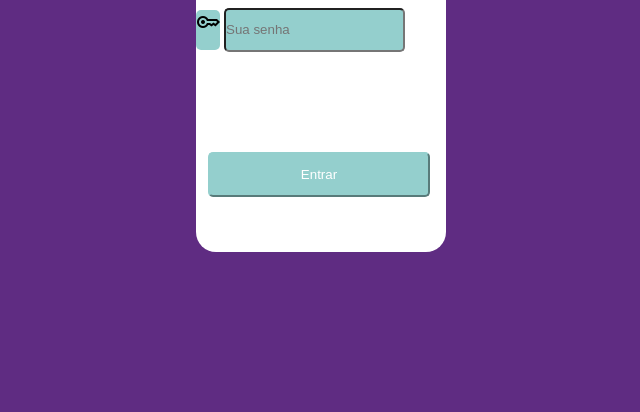
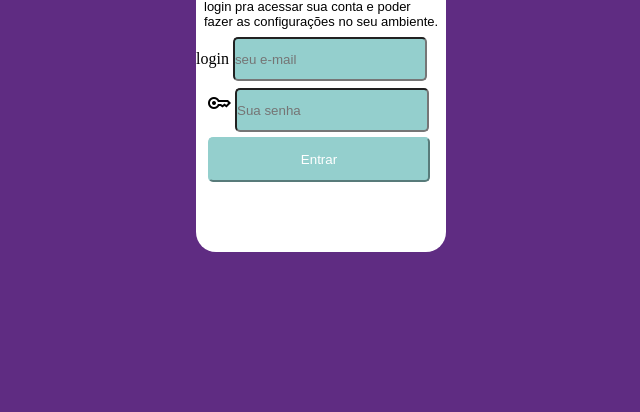
Before and after one commit to Jardel187/pLogin, a plain HTML site: page index.html in a window 1280 px wide. Shown: the part 388-800 px from the top of the page, without its empty margins (319-959 px from the left). Drawn offline with nearby package versions, Linux system fonts and the light colour scheme.

Commit message:
update.0.7

```diff
--- a/estilos/style.css
+++ b/estilos/style.css
@@ -10,6 +10,8 @@ body {
     background-color: #5F2C82;
 }
 
+
+
 main {
     background-color: white;
     width: 250px;
@@ -19,10 +21,23 @@ main {
     margin-top: 160px;
     border-radius: 20px;
 
+
 }
 
 main > h2 {
     text-align: center;
+    position: relative;
+    top: 175px;
+}
+
+main > p {
+    font-family: Arial, Helvetica, sans-serif;
+    font-size: 13px;
+   text-align: left;
+   position: relative;
+   top: 185px;
+   left: 8px;
+
 }
 
 div#login {
@@ -30,23 +45,36 @@ div#login {
         background-color: #94CFCD;
         border-radius: 5px;
         height: 30px;
+        position: relative;
+        top: 193px;
+        width: 190px;
+        height: 40px;
+    }
+
+    label {
+        position: relative;
+        top:193px;
     }
 }
 
-div#login{
-
-}
-
 div#pass {
-    input, label {
+    input {
     background-color: #94CFCD;
     position: relative;
-    top:100px;
-
+    top:200px;
+    left: 11px;
     border-radius: 5px;
     height: 40px;
+    width: 190px;
 
     }
+
+    label {
+        position: relative;
+        top: 200px;
+        left: 11px;
+    }
+
 }
 
 div#entrar {
@@ -59,6 +87,6 @@ div#entrar {
         width: 222px;
         position: relative;
         left: 12px;
-        top: 200px;
+        top: 205px;
     }
 }
--- a/index.html
+++ b/index.html
@@ -4,9 +4,8 @@
     <meta charset="UTF-8">
     <meta name="viewport" content="width=device-width, initial-scale=1.0">
     <title>Login</title>
-    <link rel="shortcut icon" href="imagens/favicon.ico.ico" type="image/x-icon">
+    <link rel="shortcut icon" href="estilos/imagens/favicon.ico.ico" type="image/x-icon">
     <link rel="stylesheet" href="estilos/style.css">
-
     <link rel="stylesheet" href="https://fonts.googleapis.com/css2?family=Material+Symbols+Outlined:opsz,wght,FILL,GRAD@20..48,100..700,0..1,-50..200&icon_names=key" />
 </head>
 <body>
@@ -15,14 +14,12 @@
     </header>
     <main>
         <h2>Login</h2>
-        <p>Seja bem-vindo(a)novamente,Faça login pra acessar sua conta e poder fazer as configurações no seu ambiente.</p>
+        <p>Seja bem-vindo(a)novamente,Faça <br>login pra acessar sua conta e poder <br>fazer as configurações no seu ambiente.</p>
 
         <form action="cadastro.php" method="post" autocomplete="on">
             <div id="login">
 
-                <label for="iemail"><span class="material-symbols-outlined">
-                    person
-                    </span></label>
+                <label for="iemail">login</label>
                 <input type="email" name="mail" id="iemail" placeholder="seu e-mail">
 
             </div>
```
Also changed, not shown: estilos/imagens/favicon.ico.ico (renamed from imagens/favicon.ico.ico), estilos/imagens/metal.jpg (renamed from imagens/metal.jpg).
